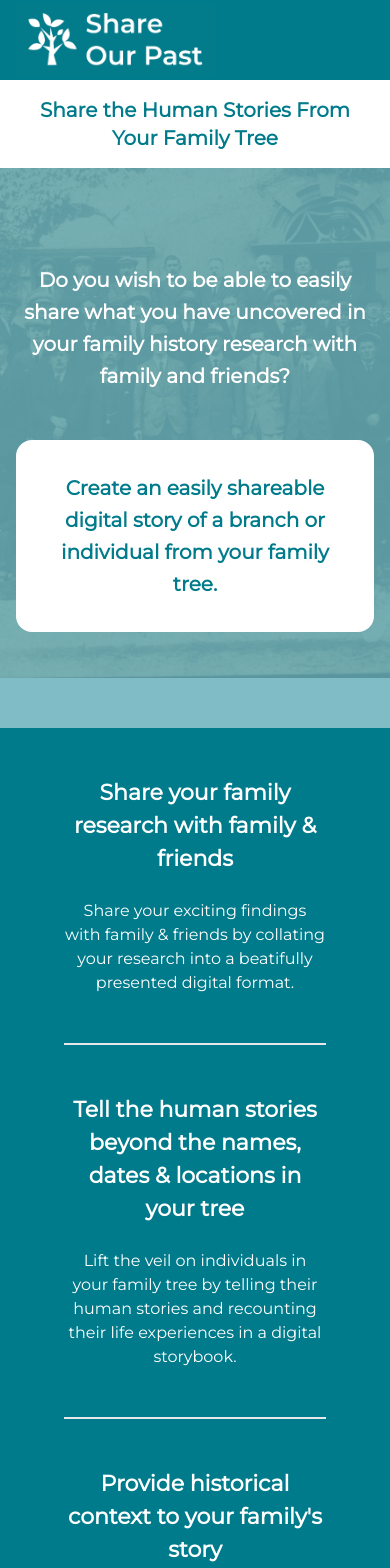
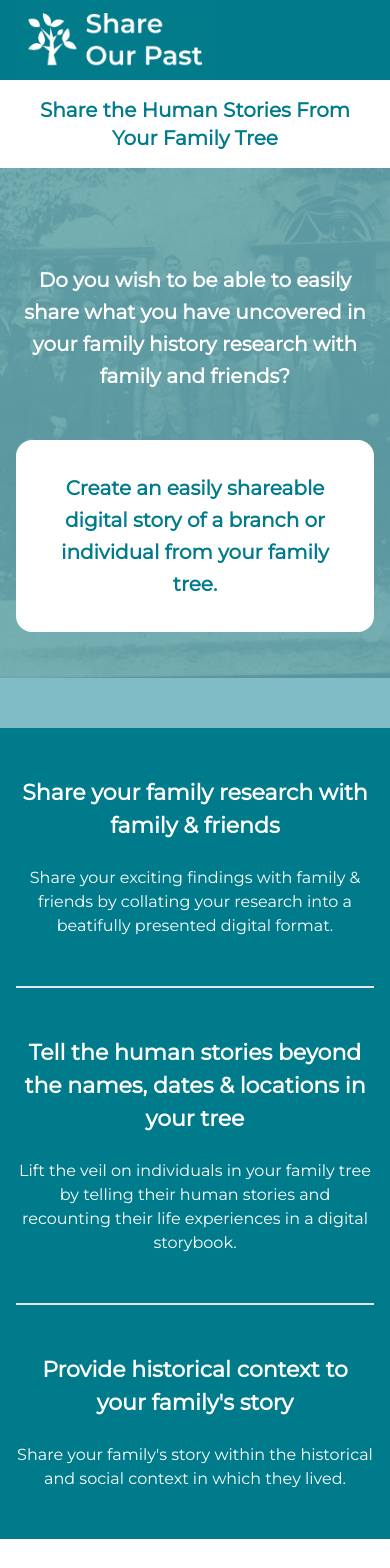
Before and after one commit to markbokeeffe/shareourpast, a Next.js app: page / in a window 390 px wide. Shown: the top 1568 px of the page. Built offline with nearby package versions, Linux system fonts and the light colour scheme.

Commit message:
Mobile padding

```diff
--- a/src/app/page.tsx
+++ b/src/app/page.tsx
@@ -19,7 +19,7 @@ export default function Home() {
           <span className="text-xl lg:text-2xl font-black text-white leading-8 lg:leading-10">Do you wish to be able to easily share what you have uncovered in your family history research with family and friends?</span>
           <a className="text-xl lg:text-2xl mt-12 text-[#007b8b] font-black bg-white px-6 py-8 rounded-2xl leading-8 lg:lleading-10">Create an easily shareable digital story of a branch or individual from your family tree.</a></div>
       </div>
-      <div className="flex flex-col lg:flex-row bg-[#007b8b] w-full text-white justify-center py-12 px-16 gap-12">
+      <div className="flex flex-col lg:flex-row bg-[#007b8b] w-full text-white justify-center py-12 px-4 lg:px-16 gap-12">
         <div className="flex flex-col text-white gap-6 border-b-2 lg:border-b-0 pb-12 lg:pb-0" style={{flexGrow: 1}}>
           <h2 style={{ fontWeight: 1000, fontSize: 22 }}>Share your family research with family &amp; friends</h2>
           <p>Share your exciting findings with family &amp; friends by collating your research into a beatifully presented digital format.</p>
@@ -53,7 +53,7 @@ export default function Home() {
         <h2>Make an Enquiry</h2>
       </div>
       <footer className="row-start-3 flex gap-6 flex-wrap items-center justify-center">
-<span> &#169; Share Our Past 2024</span>
+        <span> &#169; Share Our Past 2024</span>
       </footer>
     </div>
   );
```
